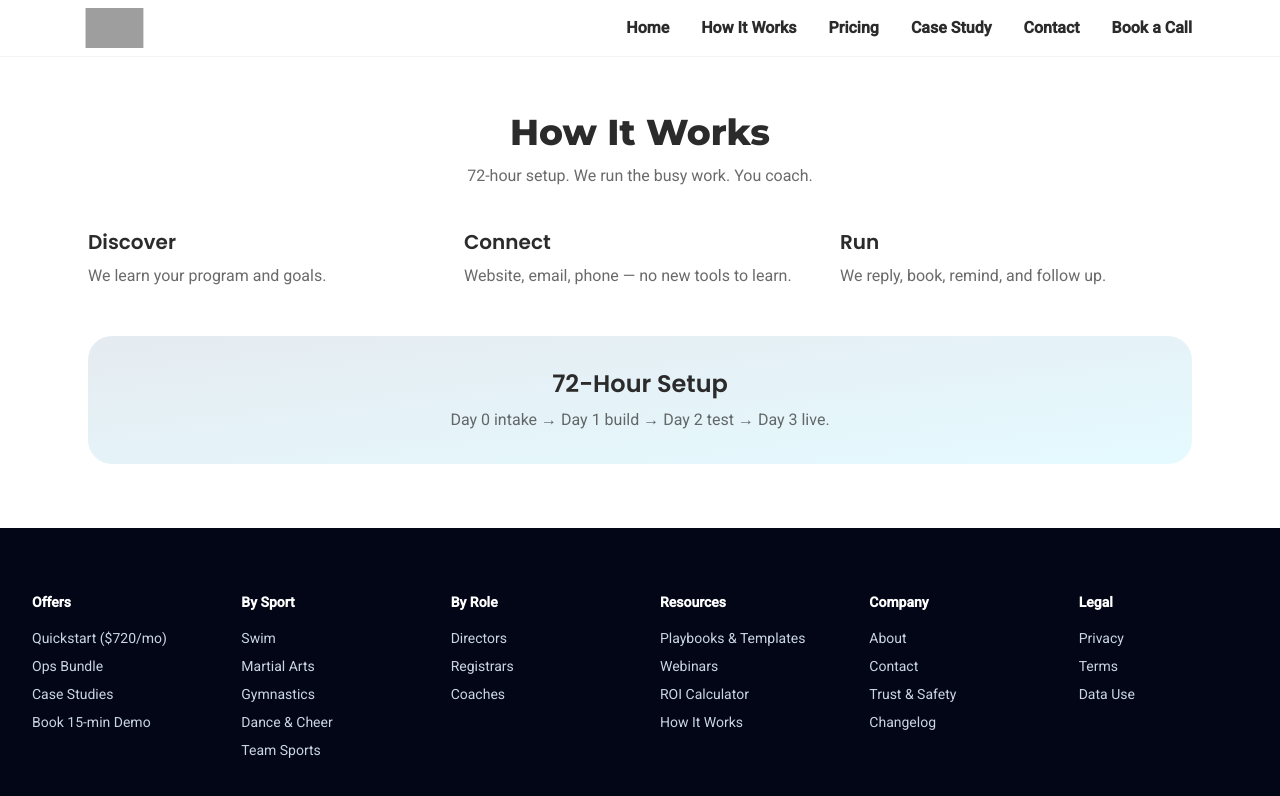
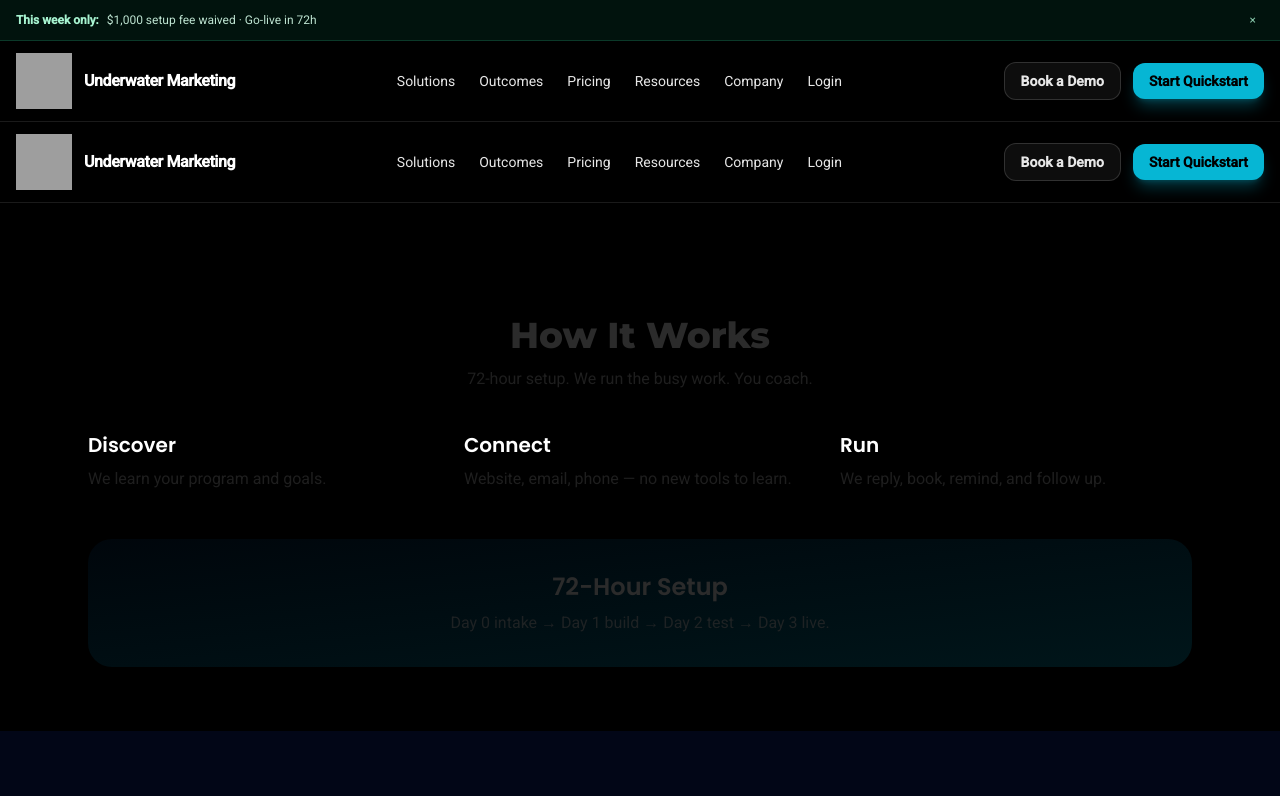
Before and after one commit to Swimrad/uwatermarketing-site, a Next.js app: page /how-it-works in a window 1280 px wide. Shown: the top 796 px of the page. Built offline with nearby package versions, Linux system fonts and the light colour scheme; grey boxes are pictures that could not be loaded.

Commit message:
feat(header): announcement bar + deep nav + dual CTAs + 56px logo

```diff
--- /dev/null
+++ b/components/AnnouncementBar.jsx
@@ -0,0 +1,36 @@
+import { useEffect, useState } from "react";
+
+export default function AnnouncementBar() {
+  const [open, setOpen] = useState(true);
+
+  useEffect(() => {
+    if (typeof window === "undefined") return;
+    const v = localStorage.getItem("uwm.annc.closed");
+    if (v === "1") setOpen(false);
+  }, []);
+
+  if (!open) return null;
+
+  return (
+    <div className="w-full border-b border-emerald-400/20 bg-emerald-500/10 text-emerald-200 backdrop-blur">
+      <div className="mx-auto flex max-w-7xl items-center justify-between px-4 py-2 text-xs">
+        <div>
+          <strong className="font-semibold text-emerald-200">This week only:</strong>
+          <span className="ml-2 text-emerald-100/90">$1,000 setup fee waived · Go-live in 72h</span>
+        </div>
+        <button
+          aria-label="Dismiss announcement"
+          className="rounded px-2 py-1 text-emerald-200/80 hover:text-emerald-50"
+          onClick={() => {
+            if (typeof window !== "undefined") {
+              localStorage.setItem("uwm.annc.closed", "1");
+            }
+            setOpen(false);
+          }}
+        >
+          ×
+        </button>
+      </div>
+    </div>
+  );
+}
--- a/components/Header.js
+++ b/components/Header.js
@@ -1,33 +1,186 @@
-/* components/Header.js
-   Solid-white skinny header, wider-looking logo, readable nav, permanent CTA */
+import Link from "next/link";
+import Image from "next/image";
+import { useState } from "react";
 
-export default function Header({ onBook }) {
+const nav = {
+  solutions: [
+    { label: "Clubs & Leagues", href: "/solutions/clubs" },
+    { label: "Studios (Gym/Swim/MA/Dance)", href: "/solutions/studios" },
+  ],
+  outcomes: [
+    { label: "Lead Generation", href: "/outcomes/lead-generation" },
+    { label: "Retention & Payments", href: "/outcomes/retention" },
+  ],
+  resources: [
+    { label: "Case Study: Dorado Swim", href: "/case-studies/dorado" },
+    { label: "Guides & Templates", href: "/resources" },
+  ],
+  company: [
+    { label: "About", href: "/about" },
+    { label: "Contact", href: "/contact" },
+  ],
+};
+
+function DesktopNav() {
   return (
-    <header className="fixed top-0 left-0 right-0 z-50 bg-white border-b border-gray-100">
-      {/* h-14 = skinny (56px). Adjust px as needed. */}
-      <div className="mx-auto max-w-6xl px-4 md:px-6 h-14 flex items-center justify-between">
-        <a href="/" className="flex items-center gap-3">
-          {/* eslint-disable-next-line @next/next/no-img-element */}
-          <img
-            /* Prefer /logo-text.svg (transparent). Falls back to PNG if needed. */
-            src="/logo-text.svg"
-            onError={(e) => { e.currentTarget.src = "/logo-text.png"; }}
-            alt="Underwater Marketing"
-            /* h-10 keeps the bar skinny; scale-x-110 makes the wordmark feel wider without adding height */
-            className="h-10 w-auto object-contain transform scale-x-110"
-          />
-          <span className="sr-only">Underwater Marketing</span>
-        </a>
+    <nav className="hidden items-center gap-6 lg:flex">
+      <details className="group relative">
+        <summary className="cursor-pointer list-none text-sm text-white/90 hover:text-white">Solutions</summary>
+        <div className="absolute left-0 mt-2 w-64 rounded-xl border border-white/10 bg-white/5 p-2 shadow-2xl backdrop-blur">
+          {nav.solutions.map((i) => (
+            <Link key={i.href} href={i.href} className="block rounded-lg px-3 py-2 text-sm text-white/90 hover:bg-white/10">
+              {i.label}
+            </Link>
+          ))}
+        </div>
+      </details>
 
-        <nav className="hidden md:flex items-center gap-8 text-brand-char font-semibold">
-          <a href="/" className="hover:text-brand-blue">Home</a>
-          <a href="/how-it-works" className="hover:text-brand-blue">How It Works</a>
-          <a href="/pricing" className="hover:text-brand-blue">Pricing</a>
-          <a href="/case-studies/dorado-swim" className="hover:text-brand-blue">Case Study</a>
-          <a href="/contact" className="hover:text-brand-blue">Contact</a>
-          <button onClick={onBook} className="btn-header btn-header-solid">Book a Call</button>
-        </nav>
+      <details className="group relative">
+        <summary className="cursor-pointer list-none text-sm text-white/90 hover:text-white">Outcomes</summary>
+        <div className="absolute left-0 mt-2 w-64 rounded-xl border border-white/10 bg-white/5 p-2 shadow-2xl backdrop-blur">
+          {nav.outcomes.map((i) => (
+            <Link key={i.href} href={i.href} className="block rounded-lg px-3 py-2 text-sm text-white/90 hover:bg-white/10">
+              {i.label}
+            </Link>
+          ))}
+        </div>
+      </details>
+
+      <Link href="/pricing" className="text-sm text-white/90 hover:text-white">Pricing</Link>
+
+      <details className="group relative">
+        <summary className="cursor-pointer list-none text-sm text-white/90 hover:text-white">Resources</summary>
+        <div className="absolute left-0 mt-2 w-72 rounded-xl border border-white/10 bg-white/5 p-2 shadow-2xl backdrop-blur">
+          {nav.resources.map((i) => (
+            <Link key={i.href} href={i.href} className="block rounded-lg px-3 py-2 text-sm text-white/90 hover:bg-white/10">
+              {i.label}
+            </Link>
+          ))}
+        </div>
+      </details>
+
+      <details className="group relative">
+        <summary className="cursor-pointer list-none text-sm text-white/90 hover:text-white">Company</summary>
+        <div className="absolute left-0 mt-2 w-56 rounded-xl border border-white/10 bg-white/5 p-2 shadow-2xl backdrop-blur">
+          {nav.company.map((i) => (
+            <Link key={i.href} href={i.href} className="block rounded-lg px-3 py-2 text-sm text-white/90 hover:bg-white/10">
+              {i.label}
+            </Link>
+          ))}
+        </div>
+      </details>
+
+      <Link href="/login" className="text-sm text-white/90 hover:text-white">Login</Link>
+    </nav>
+  );
+}
+
+function CTAs() {
+  return (
+    <div className="hidden items-center gap-3 lg:flex">
+      <Link
+        href="#book-demo"
+        className="rounded-xl border border-white/15 bg-white/5 px-4 py-2 text-sm font-semibold text-white/90 hover:bg-white/10"
+        aria-label="Book a demo"
+      >
+        Book a Demo
+      </Link>
+      <Link
+        href="#start-quickstart"
+        className="rounded-xl bg-cyan-500 px-4 py-2 text-sm font-semibold text-black shadow-lg shadow-cyan-500/30 hover:bg-cyan-400"
+        aria-label="Start Quickstart"
+      >
+        Start Quickstart
+      </Link>
+    </div>
+  );
+}
+
+export default function Header() {
+  const [open, setOpen] = useState(false);
+  const [logoSrc, setLogoSrc] = useState("/logo-uwm.svg"); // fallback to /logo.png if svg missing
+
+  return (
+    <header className="sticky top-0 z-50 border-b border-white/10 bg-black/70 backdrop-blur">
+      <div className="mx-auto flex max-w-7xl items-center justify-between px-4 py-3">
+        <div className="flex items-center gap-3">
+          <Link href="/" className="flex items-center gap-3" aria-label="Underwater Marketing Home">
+            <div className="relative h-14 w-14 shrink-0">
+              <Image
+                src={logoSrc}
+                alt="Underwater Marketing"
+                fill
+                sizes="56px"
+                priority
+                onError={() => setLogoSrc("/logo.png")}
+              />
+            </div>
+            <span className="select-none text-base font-semibold tracking-tight text-white">Underwater Marketing</span>
+          </Link>
+        </div>
+
+        <DesktopNav />
+        <CTAs />
+
+        {/* Mobile toggle */}
+        <button
+          className="lg:hidden rounded-lg border border-white/15 bg-white/5 p-2 text-white/90"
+          aria-expanded={open}
+          aria-controls="mobile-menu"
+          onClick={() => setOpen(!open)}
+        >
+          Menu
+        </button>
       </div>
+
+      {/* Mobile sheet */}
+      {open && (
+        <div id="mobile-menu" className="border-t border-white/10 bg-black/90 lg:hidden">
+          <div className="mx-auto max-w-7xl px-4 py-4">
+            <div className="grid gap-4">
+              <div>
+                <div className="text-xs uppercase tracking-wider text-white/50">Solutions</div>
+                {nav.solutions.map((i) => (
+                  <Link key={i.href} href={i.href} className="block rounded-lg px-2 py-2 text-sm text-white/90 hover:bg-white/10">
+                    {i.label}
+                  </Link>
+                ))}
+              </div>
+              <div>
+                <div className="text-xs uppercase tracking-wider text-white/50">Outcomes</div>
+                {nav.outcomes.map((i) => (
+                  <Link key={i.href} href={i.href} className="block rounded-lg px-2 py-2 text-sm text-white/90 hover:bg-white/10">
+                    {i.label}
+                  </Link>
+                ))}
+              </div>
+              <Link href="/pricing" className="rounded-lg px-2 py-2 text-sm text-white/90 hover:bg-white/10">Pricing</Link>
+              <div>
+                <div className="text-xs uppercase tracking-wider text-white/50">Resources</div>
+                {nav.resources.map((i) => (
+                  <Link key={i.href} href={i.href} className="block rounded-lg px-2 py-2 text-sm text-white/90 hover:bg-white/10">
+                    {i.label}
+                  </Link>
+                ))}
+              </div>
+              <div>
+                <div className="text-xs uppercase tracking-wider text-white/50">Company</div>
+                {nav.company.map((i) => (
+                  <Link key={i.href} href={i.href} className="block rounded-lg px-2 py-2 text-sm text-white/90 hover:bg-white/10">
+                    {i.label}
+                  </Link>
+                ))}
+              </div>
+              <Link href="/login" className="rounded-lg px-2 py-2 text-sm text-white/90 hover:bg-white/10">Login</Link>
+
+              <div className="mt-2 flex gap-3">
+                <Link href="#book-demo" className="flex-1 rounded-xl border border-white/15 bg-white/5 px-4 py-2 text-center text-sm font-semibold text-white/90 hover:bg-white/10">Book a Demo</Link>
+                <Link href="#start-quickstart" className="flex-1 rounded-xl bg-cyan-500 px-4 py-2 text-center text-sm font-semibold text-black hover:bg-cyan-400">Start Quickstart</Link>
+              </div>
+            </div>
+          </div>
+        </div>
+      )}
     </header>
   );
 }
--- a/pages/_app.js
+++ b/pages/_app.js
@@ -1,6 +1,13 @@
-// pages/_app.js
 import "@/styles/globals.css";
+import AnnouncementBar from "@/components/AnnouncementBar";
+import Header from "@/components/Header";
 
 export default function App({ Component, pageProps }) {
-  return <Component {...pageProps} />;
+  return (
+    <div className="min-h-screen bg-black text-white">
+      <AnnouncementBar />
+      <Header />
+      <Component {...pageProps} />
+    </div>
+  );
 }
```
